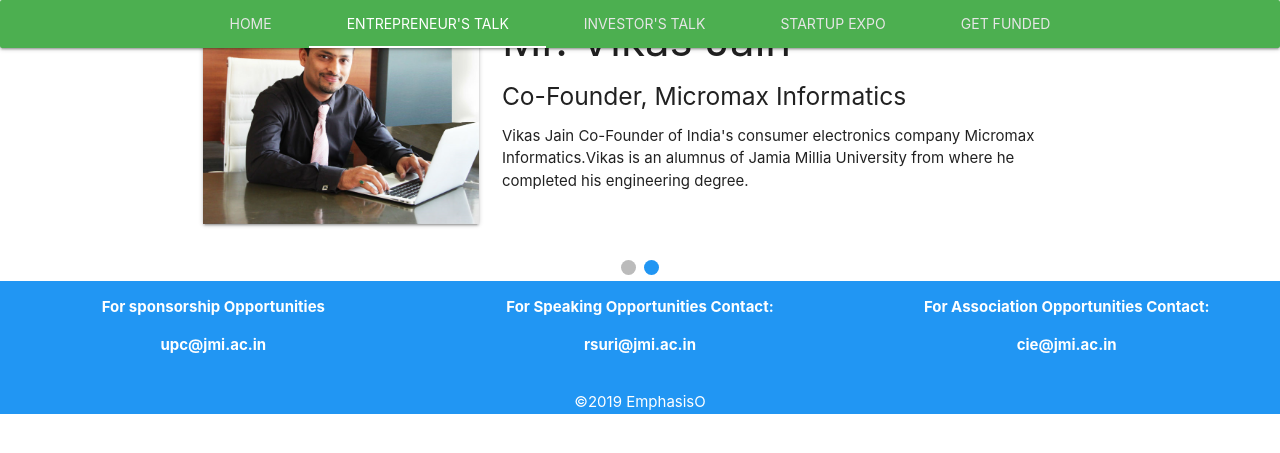
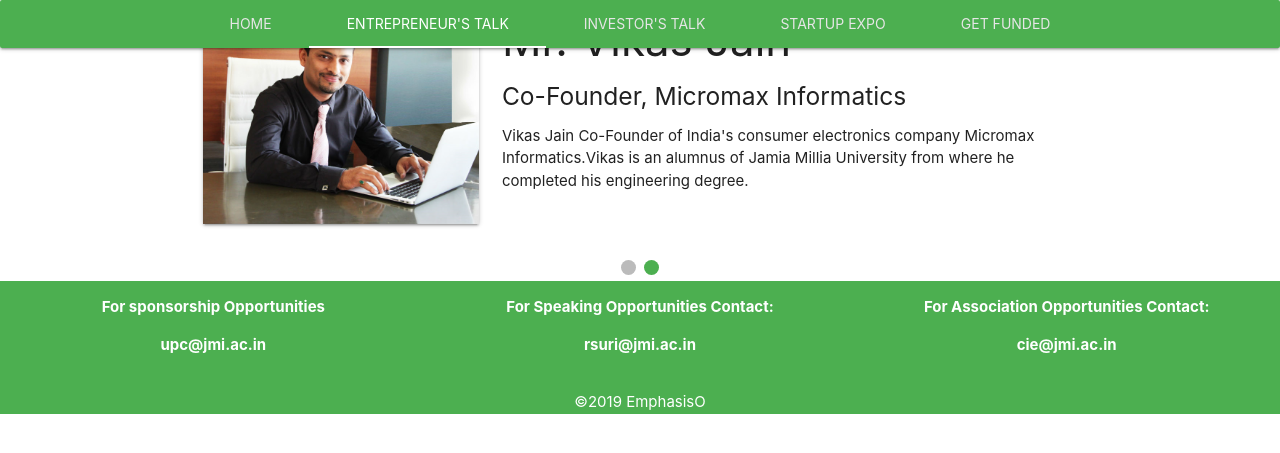
Before and after one commit to FinFO-app/emphasisO.com, a Jekyll site: the page esummit.html, which Jekyll copies as it is, in a window 1280 px wide and 900 px high, scrolled down 1107 px. Shown: the top 453 px of the window. Built offline with Jekyll 4.4.1, drawn with Linux system fonts in a browser that asks for light colours.

Commit message:
Update esummit.html

```diff
--- a/esummit.html
+++ b/esummit.html
@@ -149,7 +149,7 @@
 		</div>
 
     </div>
-    <div class="blue" id="investor_talk" >
+    <div class="green" id="investor_talk" >
         <div class="row hide-on-small-and-down">
             <div class="col s12 l6 m6 center-hv center" style="height:100%">
                 <img src="assets/images/investor_talk.png?a" class="home_img">
@@ -190,7 +190,7 @@
             </div>
     	</div>
     </div>
-    <div class="blue" id="startup_expo" >
+    <div class="green" id="startup_expo" >
         <div class="row hide-on-small-and-down">
             <div class="col s12 l6 m6 center-hv center" style="height:100%">
                 <img src="assets/images/startup_expo.png?a" class="home_img">
@@ -238,13 +238,13 @@
 
                 </ul>
                     <div style="text-align:center">
-<a class="waves-effect waves-light btn-large blue" href="https://goo.gl/forms/sTP017ZZGHwq5dIk1" ><i class="fa fa-rocket right rotate-45"></i>Apply Now</a>
+<a class="waves-effect waves-light btn-large green" href="https://goo.gl/forms/sTP017ZZGHwq5dIk1" ><i class="fa fa-rocket right rotate-45"></i>Apply Now</a>
 </div>
 
         	</div>
     	</div>
     </div>
-    <div class="blue" id="get_funded" >
+    <div class="green" id="get_funded" >
         <div class="row hide-on-small-and-down">
             <div class="col s12 l6 m6 center" style="height:100%;margin-top:100px">
                 <img src="assets/images/get_funded.png?a" class="home_img">
@@ -289,14 +289,14 @@
     	<div id="content1" class="center white">
         	<div class="container" style="padding:15px;text-align:left">
             	 <h5><b>Timeline</b></h5>
-                        <p style="text-align:center"><a class="waves-effect waves-light btn-large blue" href="https://goo.gl/forms/M7YCbvBwZTgWKwcn2"><i class="fas fa-hand-holding-usd right" ></i>Apply Now</a></p>
+                        <p style="text-align:center"><a class="waves-effect waves-light btn-large green" href="https://goo.gl/forms/M7YCbvBwZTgWKwcn2"><i class="fas fa-hand-holding-usd right" ></i>Apply Now</a></p>
         	</div>
     	</div>
     </div>
 
 
 </div>
-<div id="footer" class="blue" style="widht:100%">
+<div id="footer" class="green" style="widht:100%">
 	<div class="row white-text center">
     	<div class="col s12 l4 m4">
         	<p><b>For sponsorship Opportunities</b></p>
@@ -311,7 +311,7 @@
             <p><b>cie@jmi.ac.in</b></p>
         </div>
     </div>
-	<div class="blue container center white-text">
+	<div class="green container center white-text">
 	©2019 EmphasisO
     </div>
 </div>
```
Also changed, not shown: other parts of esummit.html (+2 -2 lines).
